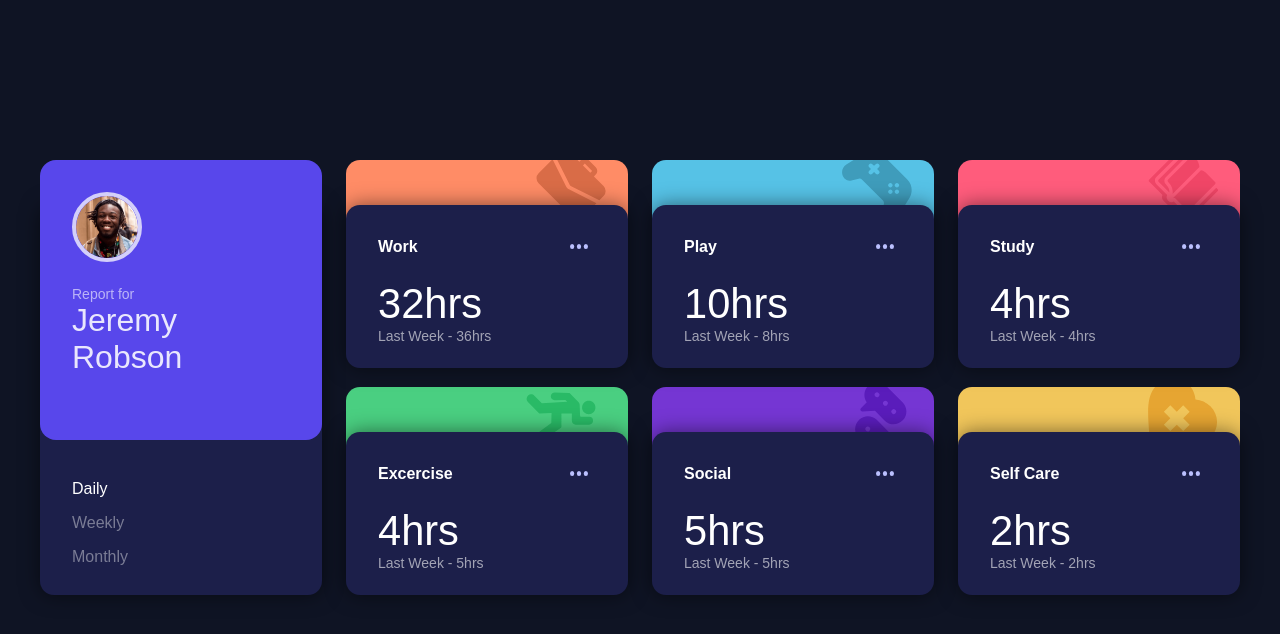
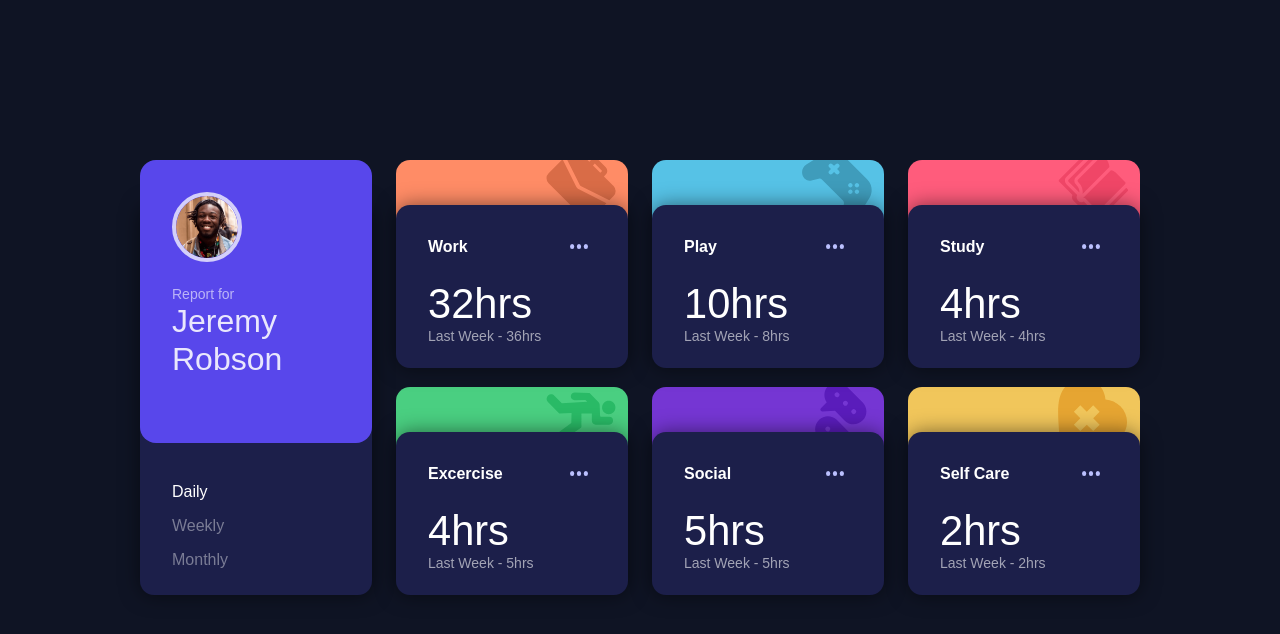
Before and after one commit to robiulsagor/fm-time-tracking-dashboard, a plain HTML site: page index.html in a window 1280 px wide. Drawn offline with Linux system fonts and the light colour scheme.

Commit message:
fix: Container size adjustment for large screens

```diff
--- a/style.css
+++ b/style.css
@@ -228,7 +228,7 @@ body {
 
 @media screen and (min-width: 1200px) {
   .container {
-    min-width: 1200px;
+    min-width: 1000px;
     gap: 4rem 1.5rem;
     grid-template-columns: repeat(4, 1fr);
   }
@@ -250,6 +250,7 @@ body {
 
   .profile-text__name {
     font-size: 2rem;
+    line-height: 2.4rem;
   }
 
   .profile-timeframe {
@@ -280,11 +281,11 @@ body {
     top: -45px;
     /* for bg image */
     background-repeat: no-repeat;
-    background-position: 190px -10px;
+    background-position: 150px -10px;
     background-size: 70px;
   }
 
   .excercise::before {
-    background-position: 180px 5px !important ;
+    background-position: 150px 5px !important ;
   }
 }
```
